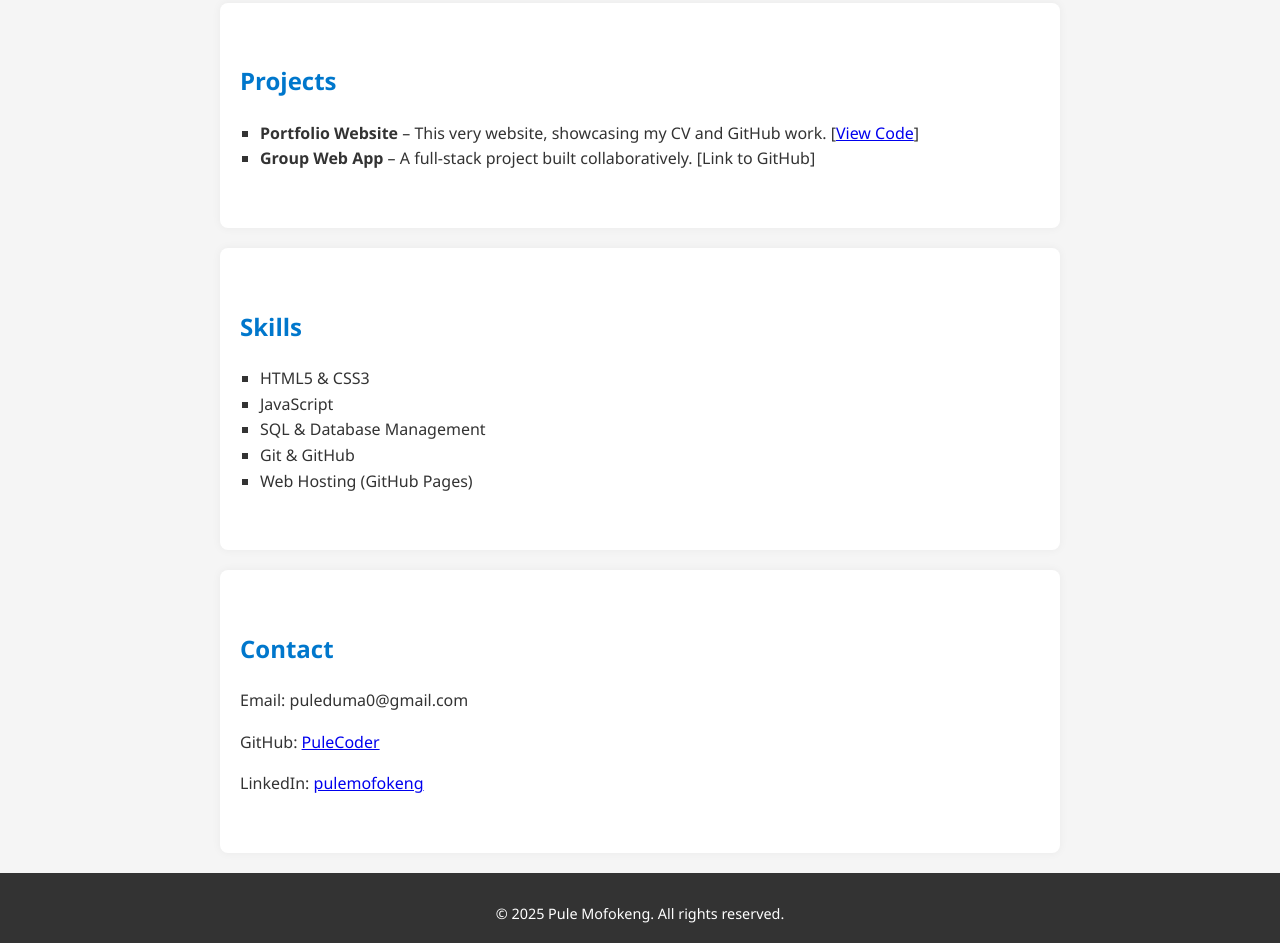
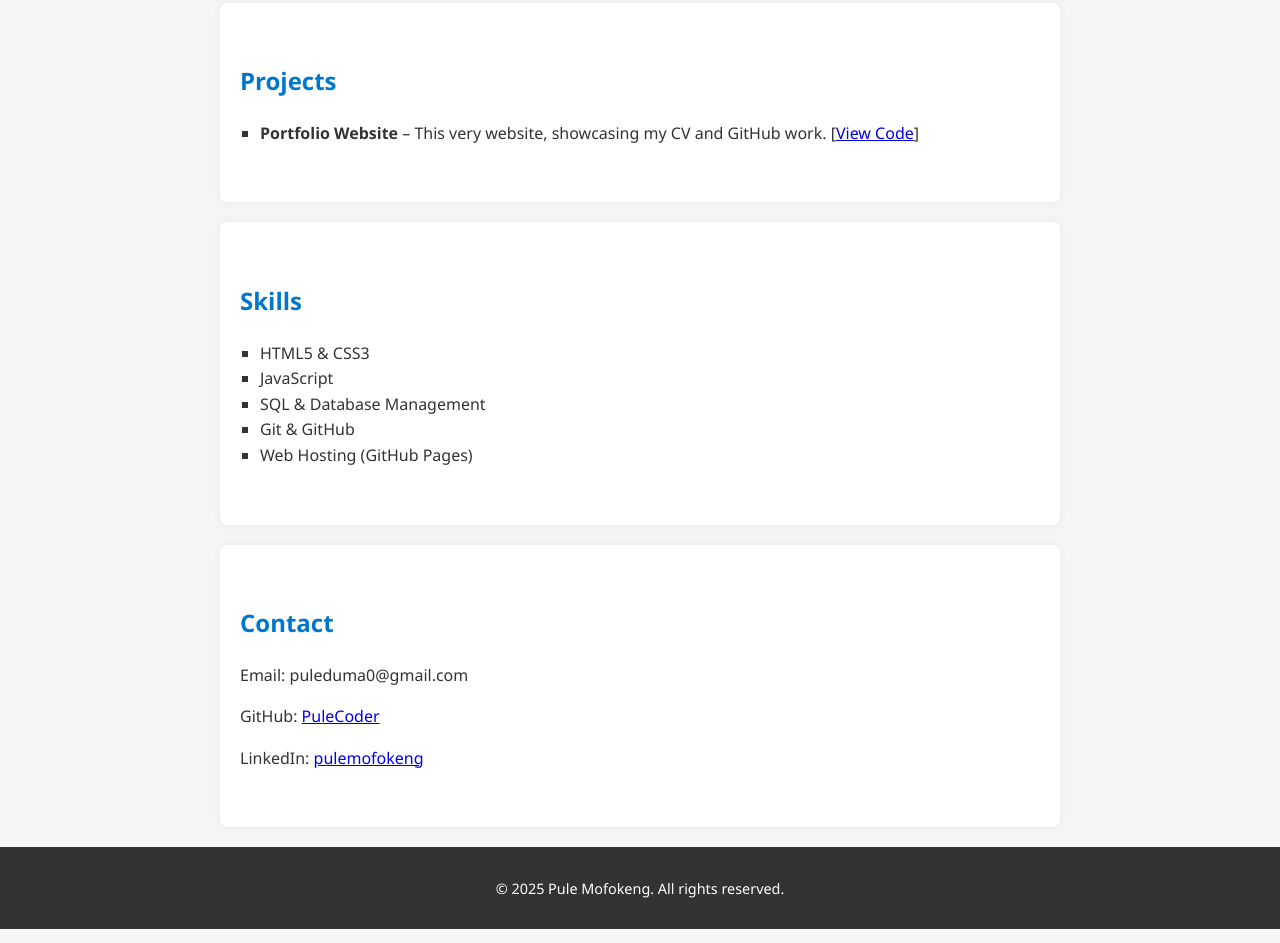
Before and after one commit to PuleCoder/Portfolio-website, a plain HTML site: page index.html in a window 1280 px wide. Shown: the part 799-1742 px from the top of the page. Drawn offline with Linux system fonts and the light colour scheme.

Commit message:
Update index.html

```diff
--- a/index.html
+++ b/index.html
@@ -42,7 +42,6 @@
       <h2>Projects</h2>
       <ul>
         <li><strong>Portfolio Website</strong> – This very website, showcasing my CV and GitHub work. [<a href="https://github.com/PuleCoder/portfolio-website" target="_blank">View Code</a>]</li>
-        <li><strong>Group Web App</strong> – A full-stack project built collaboratively. [Link to GitHub]</li>
       </ul>
     </section>
 
```
